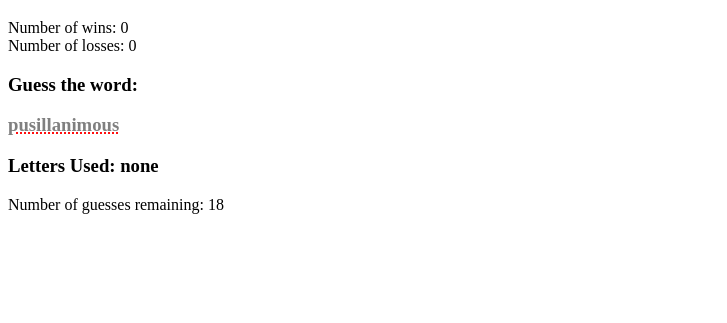
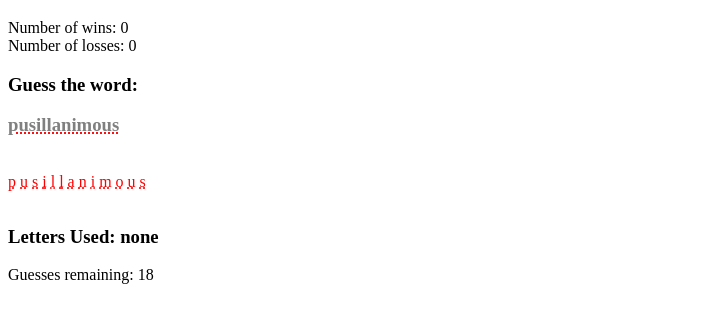
Before and after one commit to MattDwinell/Word-Guess-Game, a plain HTML site: page index.html in a window 1280 px wide. Both pictures are taken after a click on the button "Begin". Shown: the part 61-384 px from the top of the page, without its empty margins (0-727 px from the left). Drawn offline with Linux system fonts and the light colour scheme.

Commit message:
third commit

```diff
--- a/assets/css/style.css
+++ b/assets/css/style.css
@@ -21,3 +21,8 @@
 
 
 }
+.letter{
+    display:inline-block;
+    color:red;
+    text-decoration: underline dotted red;
+}
--- a/assets/javascript/game.js
+++ b/assets/javascript/game.js
@@ -1,9 +1,12 @@
-var wordBank = ["ossified","etiolated","exudations","shambolic","psoriatic","syncresis","syzygy","ineluctable","eructations","sciolist","imbroglio","agglutination","bathetic","pusillanimous","nacreous","morbific"]
-
+var wordBank = ["ossified","etiolated","exudations","shambolic","psoriatic","syncresis","syzygy","ineluctable","eructations","sciolist","imbroglio","agglutination","bathetic","pusillanimous","nacreous","morbific"] ;
+var letterPlaceHolder =[document.getElementById("letter0"), document.getElementById("letter1"),document.getElementById("letter2"),document.getElementById("letter3"),document.getElementById("letter4"),document.getElementById("letter5"),document.getElementById("letter6"),document.getElementById("letter7"),document.getElementById("letter8"),document.getElementById("letter9"),document.getElementById("letter10"),document.getElementById("letter11"),document.getElementById("letter12"),document.getElementById("letter13"),document.getElementById("letter14")];
+var userGuess = "";
 var winCount = 0;
 var lossCount = 0;
 var numGuesses = 0;
 var wordToGuess="";
+var lettersToGuess="";
+var lettersLeftToGuess = "";
 var winCountPlaceholder =document.getElementById("wincount");
 var lossCountPlaceholder = document.getElementById("losscount");
 var lettersGuessedPlaceholder = document.getElementById("lettersguessed");
@@ -16,15 +19,32 @@ function gameStart(){
          wordToGuess = wordBank[Math.floor(Math.random()*wordBank.length)];
         numGuesses = (wordToGuess.length + 5);
         wordPlaceHolder.textContent =(wordToGuess);
-        guessesPlaceholder.textContent = ("Number of guesses remaining: " + numGuesses );
+        lettersToGuess = wordToGuess;
+       lettersToGuess.split(" ");
+       lettersLeftToGuess = lettersToGuess;
+        guessesPlaceholder.textContent = ( numGuesses );
         lettersGuessedPlaceholder.textContent = ("Letters Used: none");
         winCountPlaceholder.textContent = (winCount);
         lossCountPlaceholder.textContent=(lossCount);
-console.log(numGuesses);
-console.log(wordToGuess);
-}
+        for (i=0 ; i<wordToGuess.length; i++){
+letterPlaceHolder[i].textContent = lettersToGuess[i];
+        }
+    }
 function game(){
-    console.log(wordToGuess);
+    userGuess = event.key;
+    for (i=0; i<wordToGuess.length; i++){
+        if (userGuess == lettersToGuess[i]){
+            letterPlaceHolder[i].style.color="green";
+
+        }
+    }
+        numGuesses -=1;
+        guessesPlaceholder.textContent = (numGuesses);
+
+
+    console.log(letterPlaceHolder);
+    console.log(lettersToGuess);
+
 }
 document.onkeyup = function(event){
     game();
--- a/index.html
+++ b/index.html
@@ -18,9 +18,28 @@
         <h1>Hangman, Weird words from cool books edition!</h1>
         <div>Number of wins: <span id="wincount"> </span> </div>
         <div>Number of losses: <span id="losscount"></span></div>
-        <h3 >Guess the word: <p id="wordtoguess"> </p></h3>
+        <h3 >Guess the word: <p id="wordtoguess">  </p></h3>
+        <div id="letterWrap">
+                <p class="letter" id="letter0"></p>
+                <p class="letter" id="letter1"></p>
+                <p class="letter" id="letter2"></p>
+                <p class="letter" id="letter3"></p>
+                <p class="letter" id="letter4"></p>
+                <p class="letter" id="letter5"></p>
+                <p class="letter" id="letter6"></p>
+                <p class="letter" id="letter7"></p>
+                <p class="letter" id="letter8"></p>
+                <p class="letter" id="letter9"></p>
+                <p class="letter" id="letter10"></p>
+                <p class="letter" id="letter11"></p>
+                <p class="letter" id="letter12"></p>
+                <p class="letter" id="letter13"></p>
+                <p class="letter" id="letter14"></p>
+
+
+        </div>
         <h3 id="lettersguessed">Letters already used:</h3>
-        <p id=guessesleft> Guesses remaining:</p>
+        <p> Guesses remaining: <span id="guessesleft"></span> </p>
 
     </div>
     <div id=winlossscreen>
```
